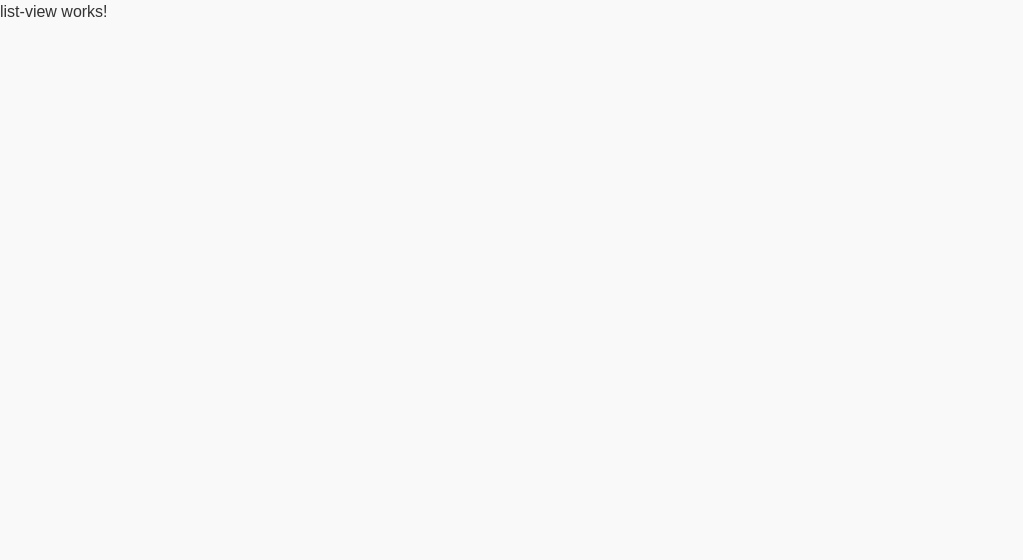
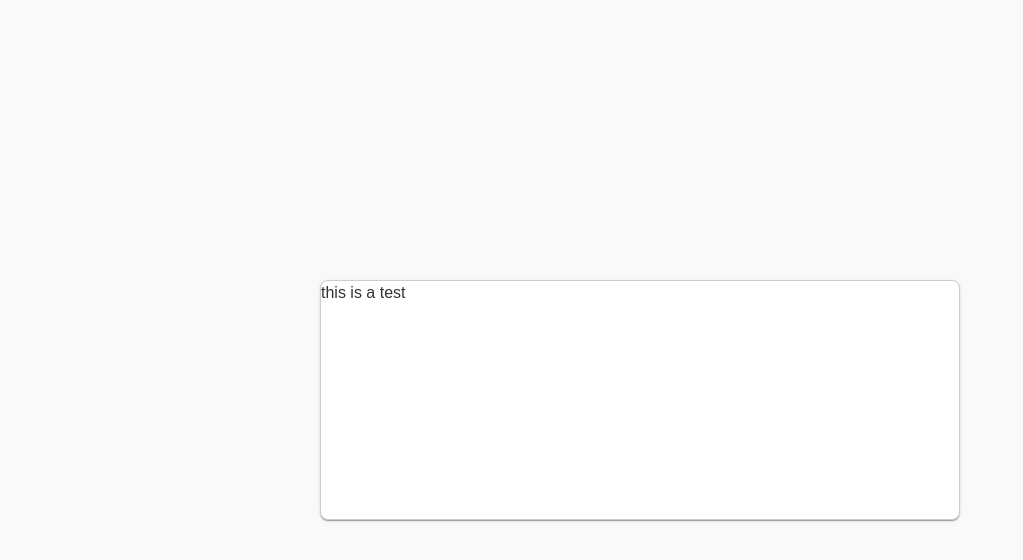
Before and after one commit to Terrence-Me/spaceX-launces, an Angular app: page /list-view in a window 1280 px wide. Shown: the top 560 px of the page, without its empty margins (0-1023 px from the left). Built offline with nearby package versions, Linux system fonts and the light colour scheme.

Commit message:
add mat-card to list view

```diff
--- a/src/app/app.component.css
+++ b/src/app/app.component.css
@@ -0,0 +1,6 @@
+.page-container {
+  /* display: flex;
+  justify-content: center;
+  align-items: center; */
+  height: 100vh;
+}
--- a/src/app/app.component.html
+++ b/src/app/app.component.html
@@ -1 +1,3 @@
-<router-outlet />
+<div class="page-container">
+    <router-outlet />
+</div>
--- a/src/components/landing-page/landing-page.component.css
+++ b/src/components/landing-page/landing-page.component.css
@@ -3,8 +3,6 @@
   justify-content: center;
   align-items: center;
   height: 100vh;
-  width: 100%;
-  /* background-color: #fafafa; */
 }
 
 .mat-mdc-card {
--- a/src/components/list-view/launch-list-view.component.css
+++ b/src/components/list-view/launch-list-view.component.css
@@ -0,0 +1,16 @@
+.list-view-container {
+  display: flex;
+  justify-content: center;
+  align-items: center;
+  height: 100vh;
+}
+
+.mat-mdc-card {
+  display: flex;
+  width: 50%;
+  height: 30%;
+  /* background-color: #f0f0f0; */
+  border: 1px solid #ccc;
+  border-radius: 8px;
+  gap: 2rem;
+}
--- a/src/components/list-view/launch-list-view.component.html
+++ b/src/components/list-view/launch-list-view.component.html
@@ -1 +1,5 @@
-<p>list-view works!</p>
+<div class="list-view-container">
+    <mat-card>
+        <p>this is a test</p>
+    </mat-card>
+</div>
--- a/src/components/list-view/launch-list-view.component.ts
+++ b/src/components/list-view/launch-list-view.component.ts
@@ -1,9 +1,10 @@
 import { Component } from '@angular/core';
+import { MatCardModule } from '@angular/material/card';
 
 @Component({
   selector: 'app-list-view',
   standalone: true,
-  imports: [],
+  imports: [MatCardModule],
   templateUrl: './launch-list-view.component.html',
   styleUrl: './launch-list-view.component.css',
 })
```
